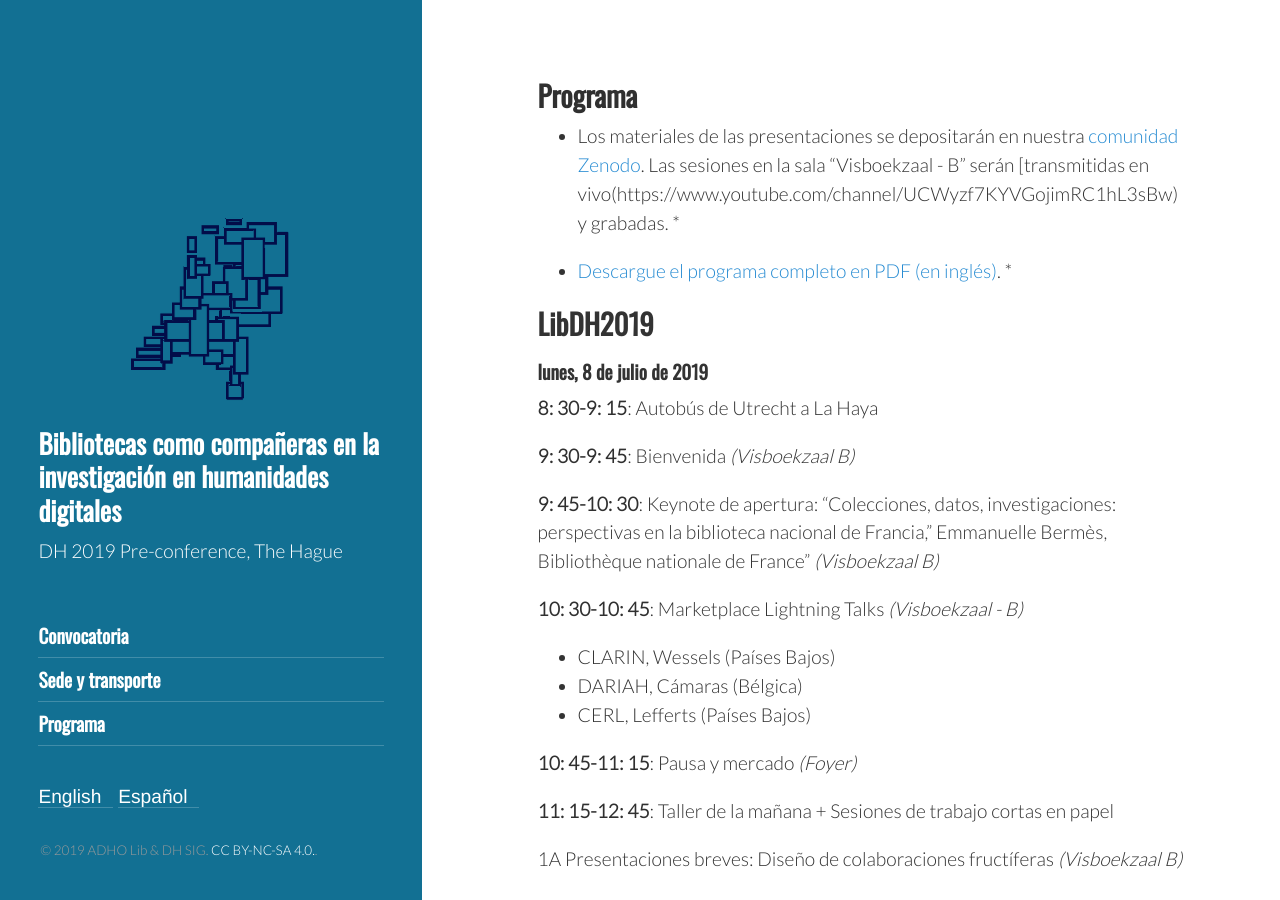
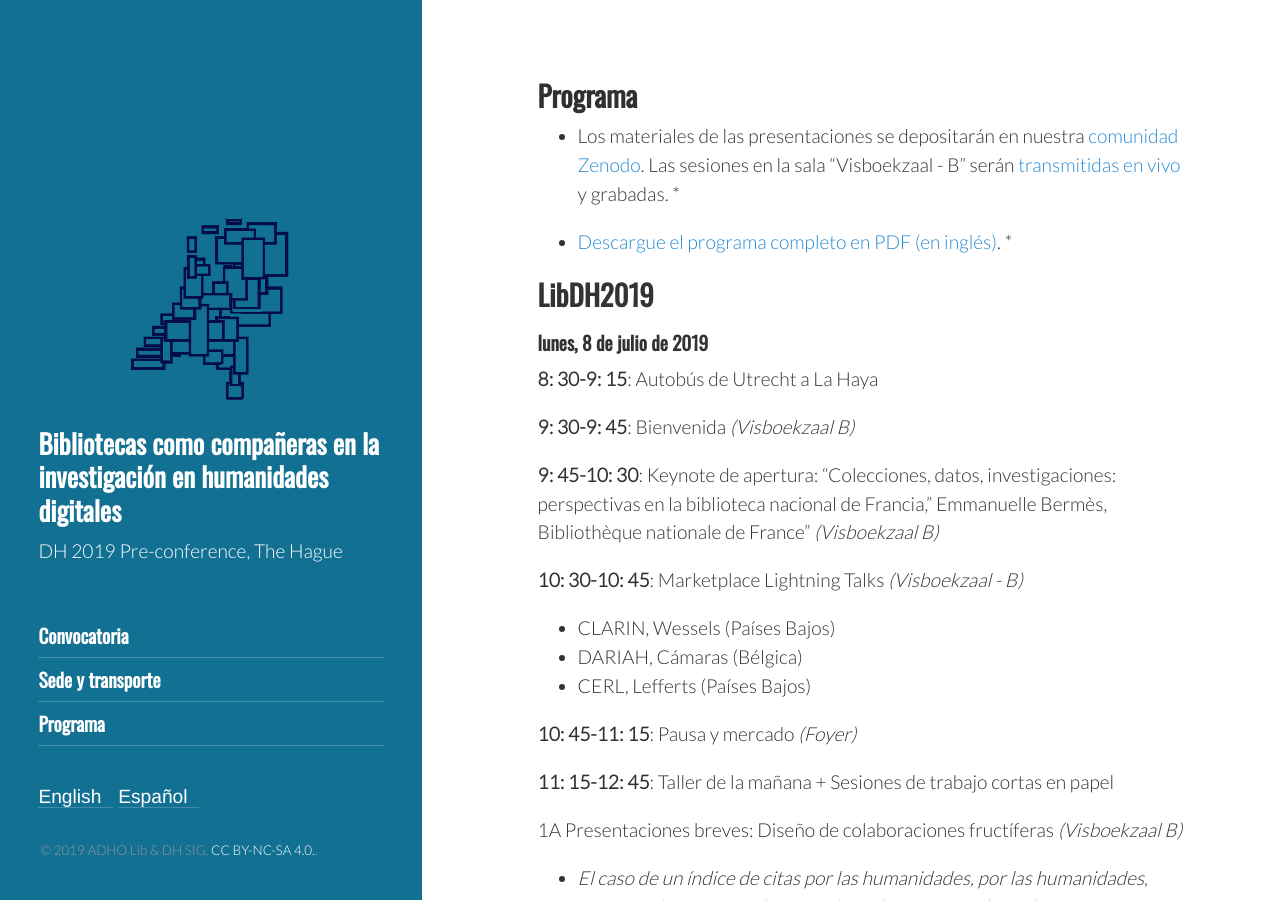
Before and after one commit to ADHOLibDH/dh2019-preconference, a Jekyll site: the page built from program-spa.md, in a window 1280 px wide and 900 px high. Built offline with Jekyll 4.4.1, drawn with Linux system fonts in a browser that asks for light colours; some web fonts are replaced.

Commit message:
:bug: minor fix

```diff
--- a/program-spa.md
+++ b/program-spa.md
@@ -9,7 +9,7 @@ permalink: /program-spa
 ---
 
 
-* Los materiales de las presentaciones se depositarán en nuestra [comunidad Zenodo](https://zenodo.org/communities/libraries-as-research-partner-2019/). Las sesiones en la sala "Visboekzaal - B" serán [transmitidas en vivo(https://www.youtube.com/channel/UCWyzf7KYVGojimRC1hL3sBw) y grabadas. *
+* Los materiales de las presentaciones se depositarán en nuestra [comunidad Zenodo](https://zenodo.org/communities/libraries-as-research-partner-2019/). Las sesiones en la sala "Visboekzaal - B" serán [transmitidas en vivo](https://www.youtube.com/channel/UCWyzf7KYVGojimRC1hL3sBw) y grabadas. *
 
 * [Descargue el programa completo en PDF (en inglés)](https://adholibdh.github.io/dh2019-preconference/assets/pdfs/LibDH2019_Programme.pdf). *
 
```
